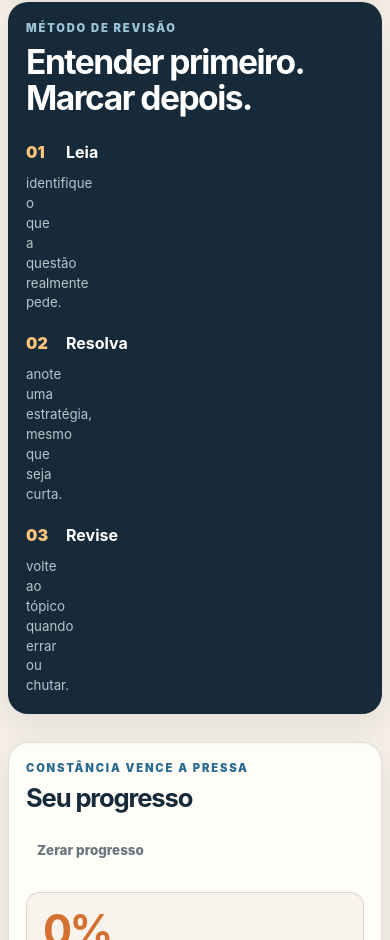
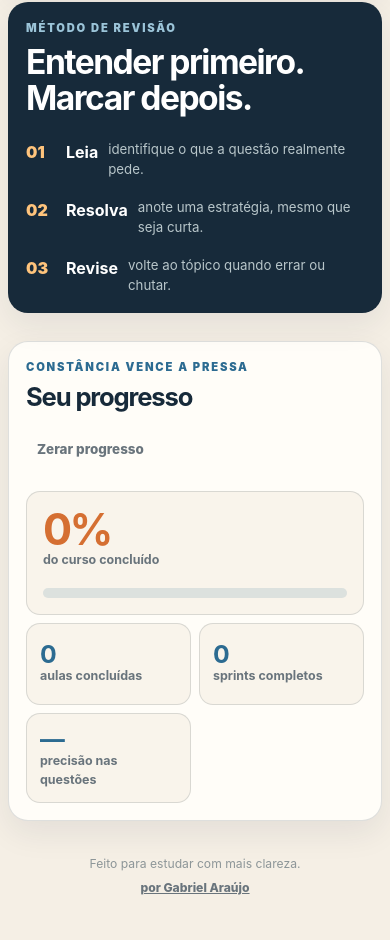
Before and after one commit to gabrielaraujo-eng/provao-paulista-2027, a plain HTML site: page public/index.html in a window 390 px wide. Shown: the part 4131-5071 px from the top of the page. Drawn offline with Linux system fonts and the light colour scheme.

Commit message:
Fix mobile layout for review method (#8)
Co-authored-by: gabrielaraujo-eng <2.94255979e+08+gabrielaraujo-eng@users.noreply.github.com>

```diff
--- a/public/style.css
+++ b/public/style.css
@@ -137,9 +137,9 @@ button { -webkit-tap-highlight-color: transparent; }
 .method-card .eyebrow { color: #9bc4d8; }
 .method-card h2 { max-width: 310px; margin-bottom: 25px; color: #fff; font-size: 2.1rem; }
 .method-card ol { display: grid; gap: 18px; margin: 0; padding: 0; counter-reset: method; list-style: none; }
-.method-card li { display: grid; grid-template-columns: 30px 1fr; gap: 10px; counter-increment: method; }
+.method-card li { display: grid; grid-template-columns: 30px max-content minmax(0, 1fr); gap: 10px; counter-increment: method; }
 .method-card li:before { color: #ffc47c; content: counter(method, decimal-leading-zero); font-weight: 900; }
-.method-card li b, .method-card li span { display: block; }
+.method-card li b, .method-card li span { display: block; min-width: 0; }
 .method-card li span { color: #b8c6ca; font-size: .83rem; }
 .progress-section { margin-top: 38px; }
 .progress-section .section-head { margin-bottom: 20px; }
```
